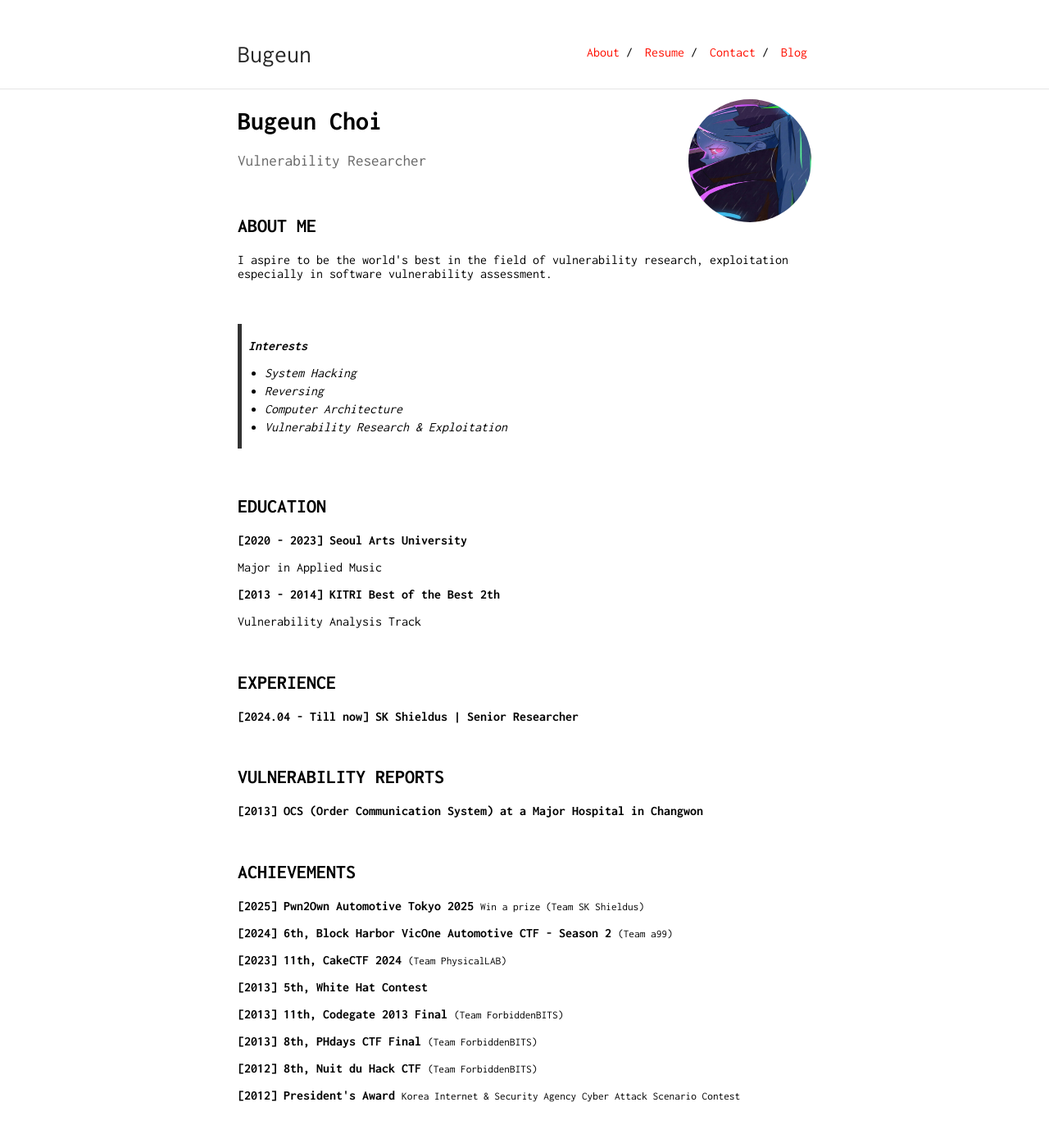
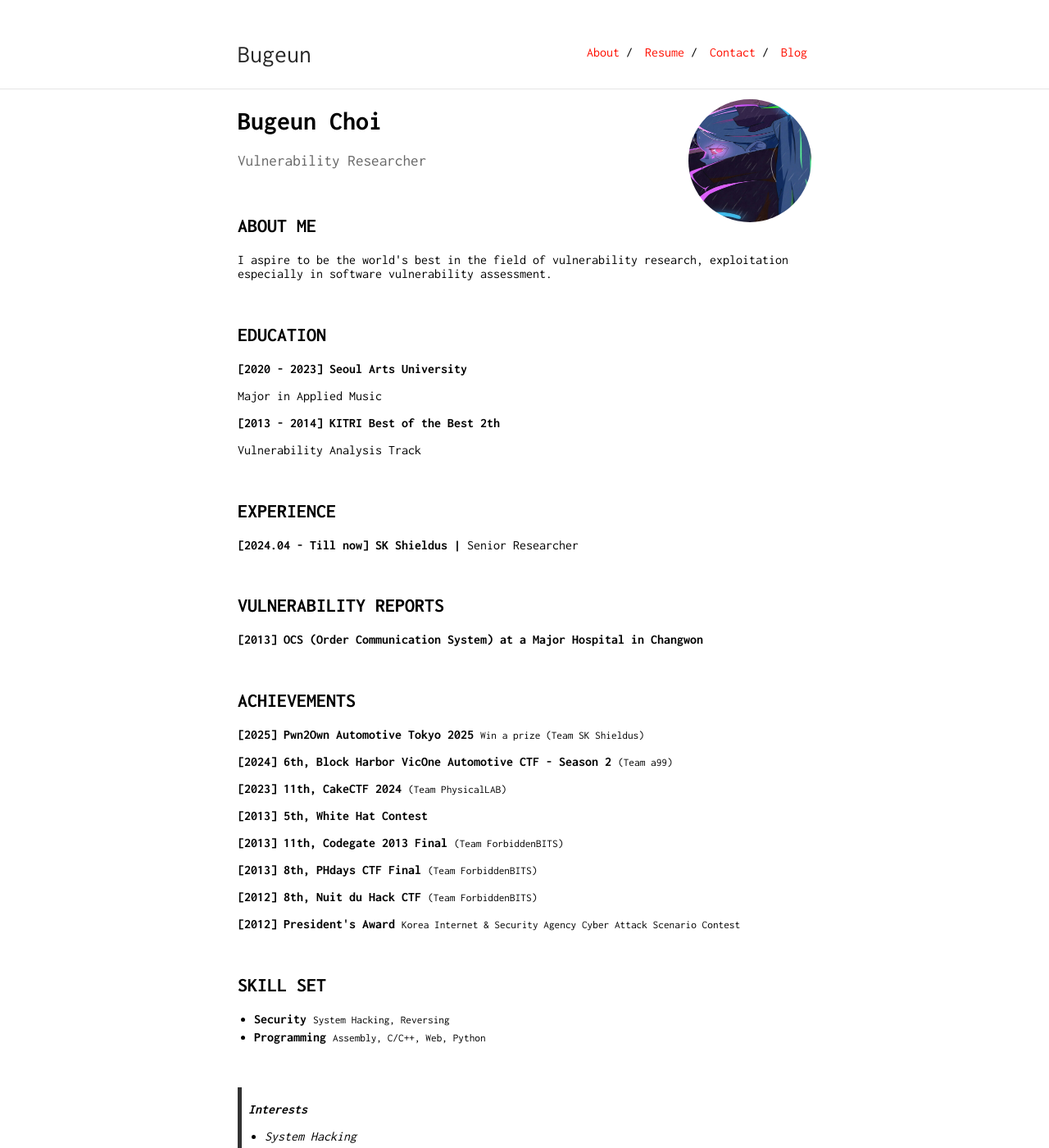
Before and after one commit to Bugeun/bugeun.github.io, a Jekyll site: the page built from index.md, in a window 1280 px wide and 1400 px high. Shown: the whole window at 82% size. Built offline with Jekyll 4.4.1, drawn with Linux system fonts in a browser that asks for light colours; some of the changed text lies outside the part shown.

Commit message:
Update index.md

```diff
--- a/index.md
+++ b/index.md
@@ -15,14 +15,6 @@ Vulnerability Researcher
 especially in software vulnerability assessment.</p>
 &nbsp;
 
-><b>Interests</b>
-* System Hacking
-* Reversing
-* Computer Architecture
-* Vulnerability Research & Exploitation
-
-&nbsp;
-
 ## EDUCATION
 
 <p data-ke-size="size16">
@@ -36,7 +28,7 @@ especially in software vulnerability assessment.</p>
 &nbsp;
 
 ## EXPERIENCE
-<p data-ke-size="size16"><b>[2024.04 - Till now] SK Shieldus | Senior Researcher</b></p>
+<p data-ke-size="size16"><b>[2024.04 - Till now] SK Shieldus | </b> Senior Researcher</p>
 &nbsp;
 
 ## VULNERABILITY REPORTS
@@ -85,3 +77,11 @@ especially in software vulnerability assessment.</p>
         </ul>
 </section>
 &nbsp;
+
+><b>Interests</b>
+* System Hacking
+* Reversing
+* Computer Architecture
+* Vulnerability Research & Exploitation
+
+&nbsp;
```
